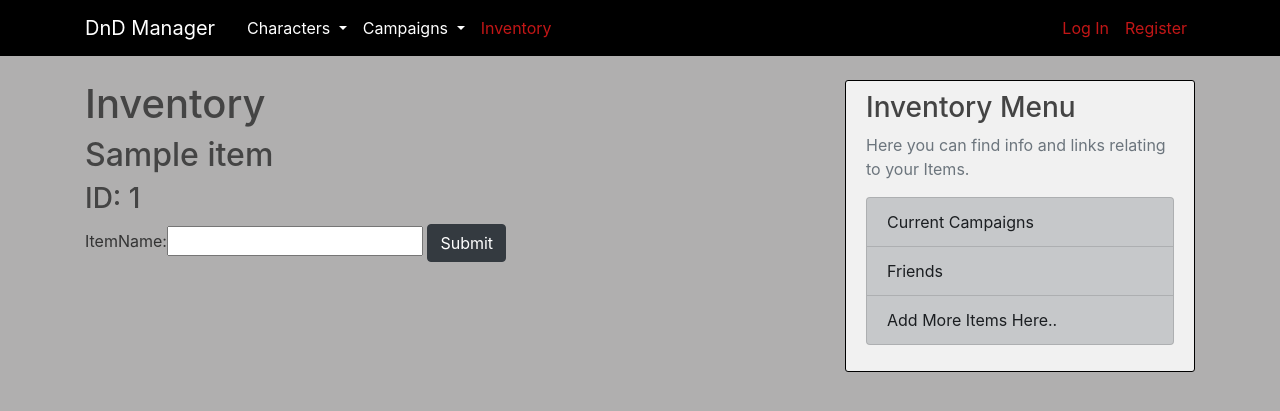
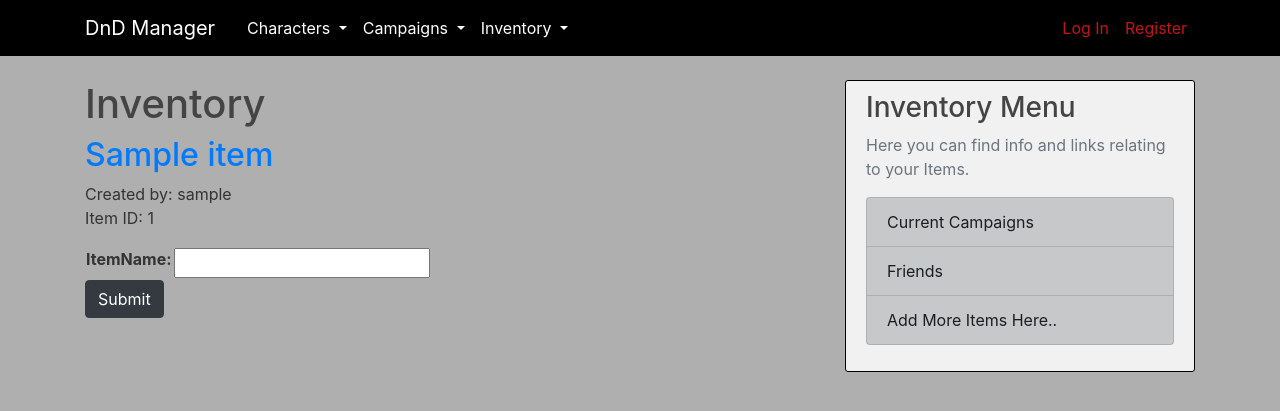
Before and after one commit to NickJacksonDev/DnD-Manager, a Django app: page /inventory/ in a window 1280 px wide. Shown: the top 411 px of the page. Run offline with Django 3.2, Linux system fonts and the light colour scheme; tables that the repository leaves empty hold one stand-in row (values such as "Sample post"); some libraries are stand-ins or nearby versions.

Commit message:
can properly add/edit items

```diff
--- a/Character_Builder/templates/Character_Builder/base.html
+++ b/Character_Builder/templates/Character_Builder/base.html
@@ -52,8 +52,17 @@
                 </div>
               </div>
 
+              <div class="dropdown show">
+                <a class="nav-item nav-link dropdown-toggle"  id="dropdownMenuLink" data-toggle="dropdown" aria-pressed="true" aria-haspopup="true" aria-expanded="false">
+                  Inventory
+                </a>
 
-              <a class="nav-item nav-link" href="{% url 'inventory-home'%}">Inventory</a>
+                <div class="dropdown-menu" aria-labelledby="dropdownMenuLink">
+                  <a class="dropdown-item" href="{% url 'item-list'%}">Inventory</a>
+                  <a class="dropdown-item" href="{% url 'item-create' %}">Add an Item</a>
+                </div>
+              </div>
+
             </div>
             <!-- Navbar Right Side -->
             <div class="navbar-nav">
--- a/Character_Builder/templates/Character_Builder/character_detail.html
+++ b/Character_Builder/templates/Character_Builder/character_detail.html
@@ -1,7 +1,7 @@
 {% extends "Character_Builder/Character_base.html" %}
 
 {% block content %}
-
+<div class="content-section">
   <div>
     <h1><a href="{% url 'character-detail' character.characterID %}">{{ character.characterName }}</a></h1>
 
@@ -24,5 +24,5 @@
   <!-- {% if character.user == user %} -->
   <!-- This if statement runs even though it's commented out... -->
   <!-- {% endif %} -->
-
+</div>
 {% endblock content %}
--- a/Character_Builder/templates/Character_Builder/character_list.html
+++ b/Character_Builder/templates/Character_Builder/character_list.html
@@ -1,6 +1,7 @@
 {% extends "Character_Builder/Character_base.html" %}
 
 {% block content %}
+	<div class="content-section">
 	    <h1>Characters List!</h1>
 
 	    {% for character in characters %}
@@ -27,5 +28,5 @@
 
 			{% endfor %}
 		</form>
-
+	</div>
 {% endblock content %}
--- a/Inventory/models.py
+++ b/Inventory/models.py
@@ -1,6 +1,7 @@
 from django.db import models
 from Character_Builder.models import Character
 from django.contrib.auth.models import User
+from django.urls import reverse
 
 # Constants
 MAX_LENGTH_ITEM_NAME = 255
@@ -11,6 +12,15 @@ def defaultCharacter():
 
     if default is None:
         default = Character.objects.create(characterName='Default Character', alignment='Lawful Good', size='Medium')
+
+    return default
+
+# finds a default user
+def defaultUser():
+    default = User.objects.first()
+
+    if default is None:
+        default = User.objects.create_user('defaultUser', password='djangoproject')
 
     return default
 
@@ -33,10 +43,21 @@ def defaultInventory():
 
 # Keeps track of individual items
 class Item(models.Model):
+    user = models.ForeignKey(User, on_delete=models.CASCADE, default=defaultUser, null=True, blank=True)
     itemID = models.AutoField(primary_key=True)
     itemName = models.CharField(max_length = MAX_LENGTH_ITEM_NAME)
     inventory = models.ForeignKey(Inventory, on_delete=models.CASCADE, default=defaultInventory)
     public = models.BooleanField(default=True)
 
+    # Should associate a user with the character when initialized
+    def save_model(self, request, obj, form, change):
+        if obj.user == defaultUser:
+            # Only set user during the first save.
+            obj.user = request.user
+
+    # this is where the page goes to after you save
+    def get_absolute_url(self):
+        return reverse('item-detail', kwargs={'pk': self.pk})
+
     def __str__(self):
         return self.itemName
--- a/Inventory/templates/Inventory/inventory-home.html
+++ b/Inventory/templates/Inventory/item-home.html
@@ -3,13 +3,20 @@
     <h1>Inventory</h1>
 
     {% for item in items %}
-		<h2>{{ item.itemName }}</h2>
-		<h3>ID: {{ item.itemID }}</h3>
+
+			<!-- Should probably break if the item is not part of the user's items -->
+
+			<h2><a href="{% url 'item-detail' item.itemID %}">{{ item.itemName }}</a></h2>
+			<p>
+				Created by: {{ item.user }}<br>
+				Item ID: {{ item.itemID }}<br>
+			</p>
+
     {% endfor %}
 
     <form method="post" class="post-form">
     	{% csrf_token %}
-		{{ form }}
+			<table>{{ form.as_table }}</table>
 		<input type="submit" value="Submit" class="btn btn-dark">
 	</form>
 
--- a/Inventory/urls.py
+++ b/Inventory/urls.py
@@ -1,6 +1,18 @@
 from django.urls import path
+from .views import (
+    ItemListView,
+    ItemDetailView,
+    ItemCreateView,
+    ItemEditView,
+    ItemDeleteView
+)
 from . import views
 
 urlpatterns = [
     path('', views.home, name='inventory-home'),
+    path('inventory/', ItemListView.as_view(), name='item-list'),
+    path('inventory/create/', ItemCreateView.as_view(), name='item-create'),
+    path('inventory/<int:pk>/', ItemDetailView.as_view(), name='item-detail'),
+    path('inventory/<int:pk>/edit', ItemEditView.as_view(), name='item-edit'),
+    path('inventory/<int:pk>/delete', ItemDeleteView.as_view(), name='item-delete'),
 ]
--- a/Inventory/views.py
+++ b/Inventory/views.py
@@ -1,10 +1,17 @@
 from django.shortcuts import render
+from django.http import HttpResponse
+from django.contrib.auth.mixins import LoginRequiredMixin, UserPassesTestMixin
+from django.views.generic import (
+    ListView,
+    DetailView,
+    CreateView,
+    UpdateView,
+    DeleteView
+)
+
+from django.http import HttpResponseRedirect
 from .models import *
-from Character_Builder.models import Character
-from django.http import HttpResponse
-from django.http import HttpResponseRedirect
 from .forms import CreateItemForm
-from django.views.generic import CreateView
 
 # Home view
 def home(request):
@@ -19,13 +26,66 @@ def home(request):
             'form' : form
     }
 
-    return render(request, 'Inventory/inventory-home.html', context)
+    return render(request, 'Inventory/item-home.html', context)
 
-# Creation form view
-class ItemCreateView(CreateView):
+# This is a class based view that uses django's built-in
+# ListView view to display the inventorys
+# It inherits from ListView
+class ItemListView(ListView):
+    model = Item
+    # template_name = 'InventoryBuilder/Inventory_builder-home.html'
+    context_object_name = 'items'
+
+
+class ItemDetailView(DetailView):
+    model = Item
+    # context_object_name = 'inventorys'
+    #context_object_name = 'items'
+
+
+class ItemCreateView(LoginRequiredMixin, CreateView):
     model = Item
     fields = ['itemName']
+    # exclude = []
+
+    login_url = '/login/'
+
+    # def __init__(self, *args, **kwargs):
+    #   form.instance.user = self.request.user
 
     def form_valid(self, form):
-        form.instance.owner = self.request.user
+        # Updates the author of the current form to be the current user
+        form.instance.user = self.request.user
         return super().form_valid(form)
+
+
+class ItemEditView(LoginRequiredMixin, UserPassesTestMixin, UpdateView):
+    model = Item
+    fields = ['itemName']
+    # exclude = []
+
+    login_url = '/login/'
+
+    def form_valid(self, form):
+        form.instance.author = self.request.user
+        return super().form_valid(form)
+
+    # Tests to ensure the logged-in user is the owner of that inventory...
+    def test_func(self):
+        Item = self.get_object()
+        if self.request.user == Item.user:
+            return True
+        return False
+
+
+class ItemDeleteView(LoginRequiredMixin, UserPassesTestMixin, DeleteView):
+    model = Item
+    success_url = '/inventory/inventory'
+    login_url = '/login/'
+    fail_url = '/login/' #Works?
+
+    def test_func(self):
+        Item = self.get_object()
+        if self.request.user == Item.user:
+            return True
+        return False
```
Also changed, not shown: Character_Builder/forms.py (+0 -7 lines), Inventory/templates/Inventory/item_confirm_delete.html (added, +17 -0 lines), Inventory/templates/Inventory/item_detail.html (added, +17 -0 lines), Inventory/templates/Inventory/item_form.html (added, +17 -0 lines), Inventory/templates/Inventory/item_list.html (added, +21 -0 lines), Character_Builder/models.py (line endings or trailing spaces). Lines whose indentation alone changed are shown as unchanged.
